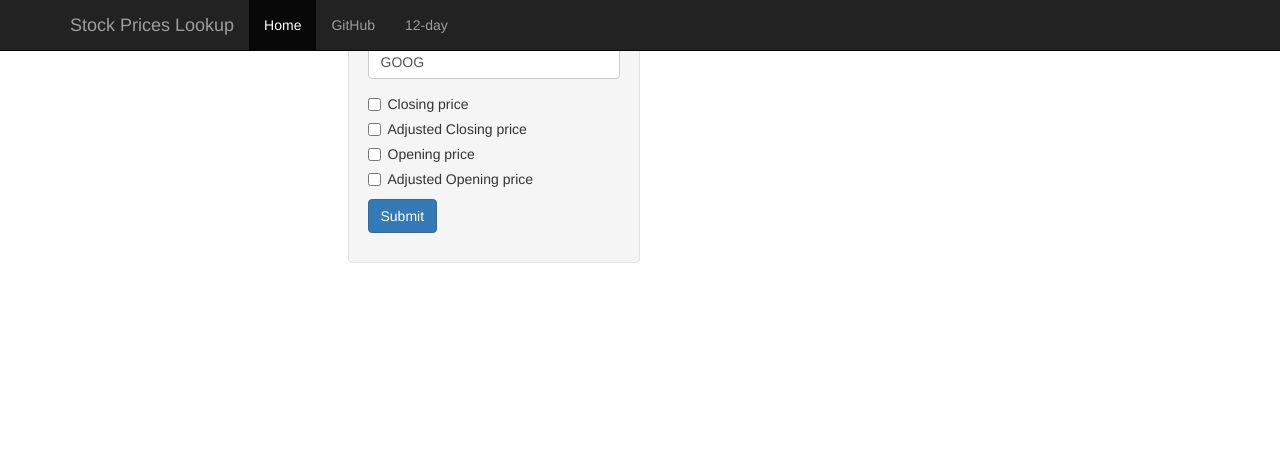
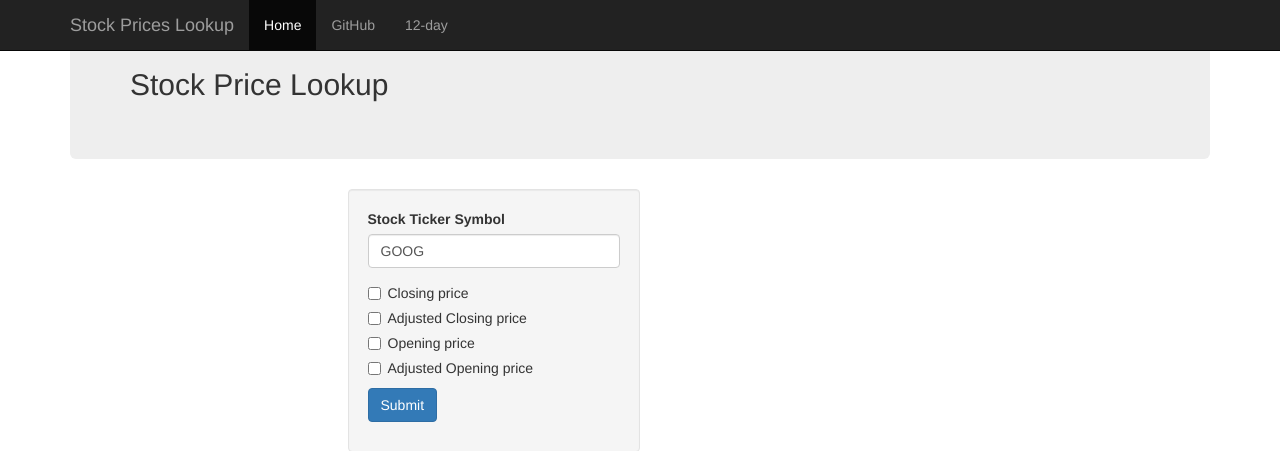
Before and after one commit to shadifuladi/12-day_milestone, a Flask app: page /index in a window 1280 px wide. Shown: the top 451 px of the page. Run offline with Flask 2, Linux system fonts and the light colour scheme; some libraries are stand-ins or nearby versions.

Commit message:
Update index.html

```diff
--- a/templates/index.html
+++ b/templates/index.html
@@ -29,6 +29,9 @@
     </nav>
 
     <div class="container theme-showcase" role="main">
+        <div class="jumbotron">
+            <h2>Stock Price Lookup</h2>
+        </div>
         <div class="row">
             <div class="col-sm-3"></div>
             <div class="col-sm-3 well">
```
